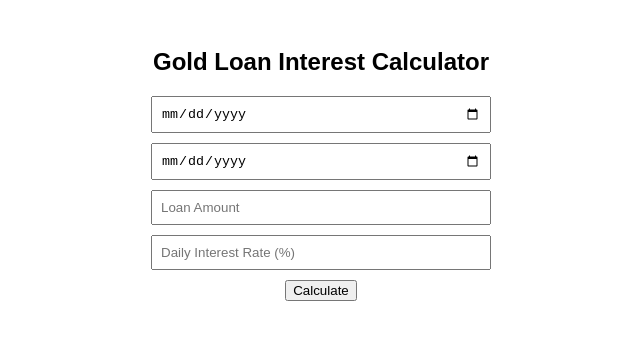
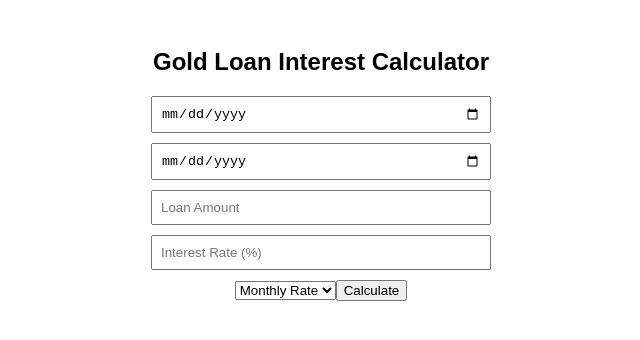
Before and after one commit to VamsikrishnaA/Interest_calculator, a React (Vite) app: page / in a window 1280 px wide. Shown: the top 340 px of the page, without its empty margins (319-959 px from the left). Built offline with nearby package versions, Linux system fonts and the light colour scheme; the HTML template or start-up script is replaced by a standard one.

Commit message:
Update App.jsx

```diff
--- a/src/App.jsx
+++ b/src/App.jsx
@@ -6,6 +6,7 @@ function App() {
   const [endDate, setEndDate] = useState('');
   const [amount, setAmount] = useState('');
   const [rate, setRate] = useState('');
+  const [rateType, setRateType] = useState('monthly');
   const [interest, setInterest] = useState(null);
 
   const calculateInterest = () => {
@@ -13,8 +14,11 @@ function App() {
     const start = new Date(startDate);
     const end = new Date(endDate);
     const days = Math.round((end - start) / oneDay) + 1;
-    const dailyRate = parseFloat(rate) / 100;
-    const result = (amount * dailyRate) * days;
+
+    const parsedRate = parseFloat(rate) / 100;
+    const dailyRate = rateType === 'monthly' ? parsedRate / 30 : parsedRate;
+
+    const result = amount * dailyRate * days;
     setInterest(result.toFixed(2));
   };
 
@@ -24,7 +28,13 @@ function App() {
       <input type="date" value={startDate} onChange={e => setStartDate(e.target.value)} />
       <input type="date" value={endDate} onChange={e => setEndDate(e.target.value)} />
       <input type="number" placeholder="Loan Amount" value={amount} onChange={e => setAmount(e.target.value)} />
-      <input type="number" step="0.01" placeholder="Daily Interest Rate (%)" value={rate} onChange={e => setRate(e.target.value)} />
+      <input type="number" step="0.01" placeholder="Interest Rate (%)" value={rate} onChange={e => setRate(e.target.value)} />
+
+      <select value={rateType} onChange={e => setRateType(e.target.value)}>
+        <option value="monthly">Monthly Rate</option>
+        <option value="daily">Daily Rate</option>
+      </select>
+
       <button onClick={calculateInterest}>Calculate</button>
       {interest && <p>Total Interest: ₹{interest}</p>}
     </div>
```
